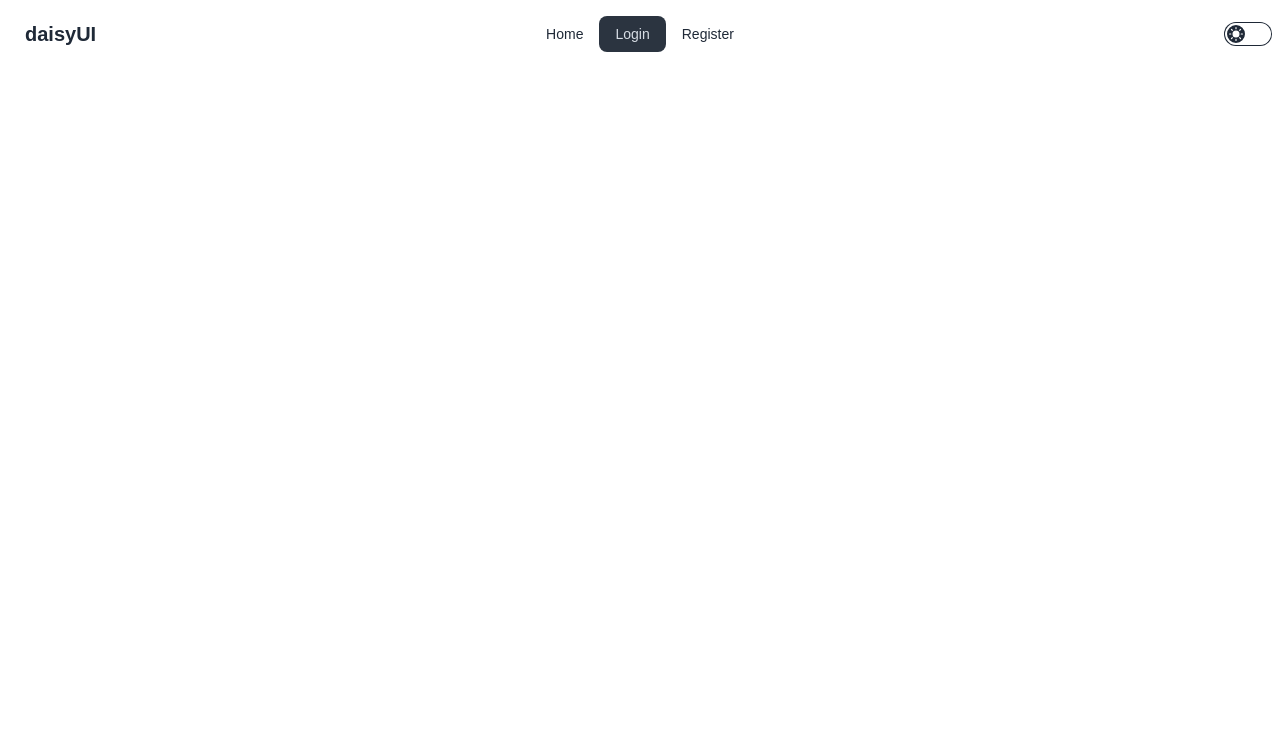
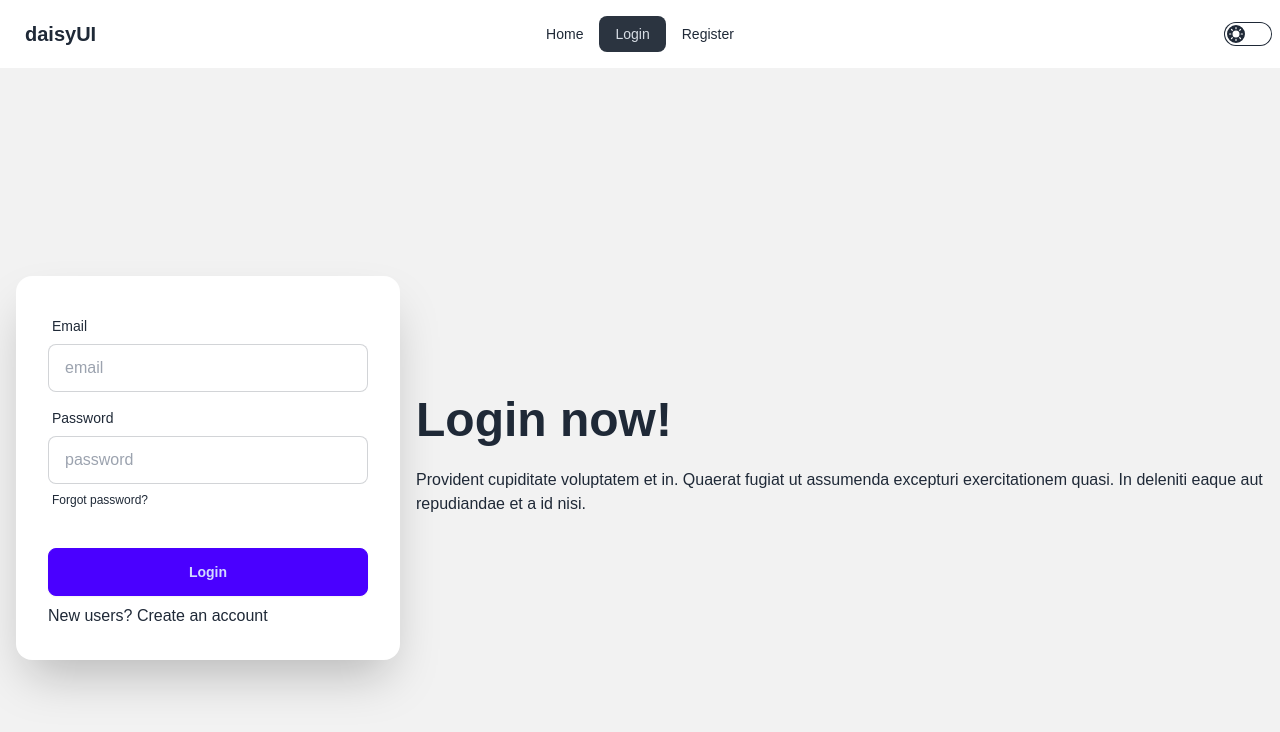
Before and after one commit to Sayem-Bhuiyan/firebase-authentication, a React (Vite) app: page /login in a window 1280 px wide. Shown: the top 732 px of the page. Built offline with nearby package versions, Linux system fonts and the light colour scheme.

Commit message:
created a login form

```diff
--- a/src/components/Login/Login.jsx
+++ b/src/components/Login/Login.jsx
@@ -1,10 +1,67 @@
+import { Link } from "react-router-dom";
 
 const Login = () => {
-    return (
-        <div>
+
+    const handleLogin = e => {
+        e.preventDefault();
+        const email = e.target.email.value;
+        const password = e.target.password.value;
+
+        console.log(email, password);
+    }
+
+  return (
+    <div className="hero min-h-screen bg-base-200">
+      <div className="hero-content flex-col lg:flex-row-reverse">
+        <div className="text-center lg:text-left">
+          <h1 className="text-5xl font-bold">Login now!</h1>
+          <p className="py-6">
+            Provident cupiditate voluptatem et in. Quaerat fugiat ut assumenda
+            excepturi exercitationem quasi. In deleniti eaque aut repudiandae et
+            a id nisi.
+          </p>
+        </div>
+        <div className="card shrink-0 w-full max-w-sm shadow-2xl bg-base-100">
+          <form onSubmit={handleLogin} className="card-body">
+            <div className="form-control">
+              <label className="label">
+                <span className="label-text">Email</span>
+              </label>
+              <input
+                type="email"
+                name="email"
+                placeholder="email"
+                className="input input-bordered"
+                required
+              />
+            </div>
+            <div className="form-control">
+              <label className="label">
+                <span className="label-text">Password</span>
+              </label>
+              <input
+                type="password"
+                name="password"
+                placeholder="password"
+                className="input input-bordered"
+                required
+              />
+              <label className="label">
+                <a href="#" className="label-text-alt link link-hover">
+                  Forgot password?
+                </a>
+              </label>
+            </div>
+            <div className="form-control mt-6">
+              <input className="btn btn-primary" type="submit" value="Login" />
+            </div>
+            <p>New users? <Link to="/register" ><a href="">Create an account</a></Link></p>
+          </form>
 
         </div>
-    );
+      </div>
+    </div>
+  );
 };
 
 export default Login;
--- a/src/components/Navbar/Navbar.jsx
+++ b/src/components/Navbar/Navbar.jsx
@@ -20,7 +20,9 @@
   );
 
   useEffect( () => {
-    document.querySelector('html').setAttribute('data-theme', theme)
+    localStorage.setItem('theme', theme);
+    const currentTheme = localStorage.getItem('theme')
+    document.querySelector('html').setAttribute('data-theme', currentTheme)
   }, [theme])
 
   const handleTheme = (e) => {
```
